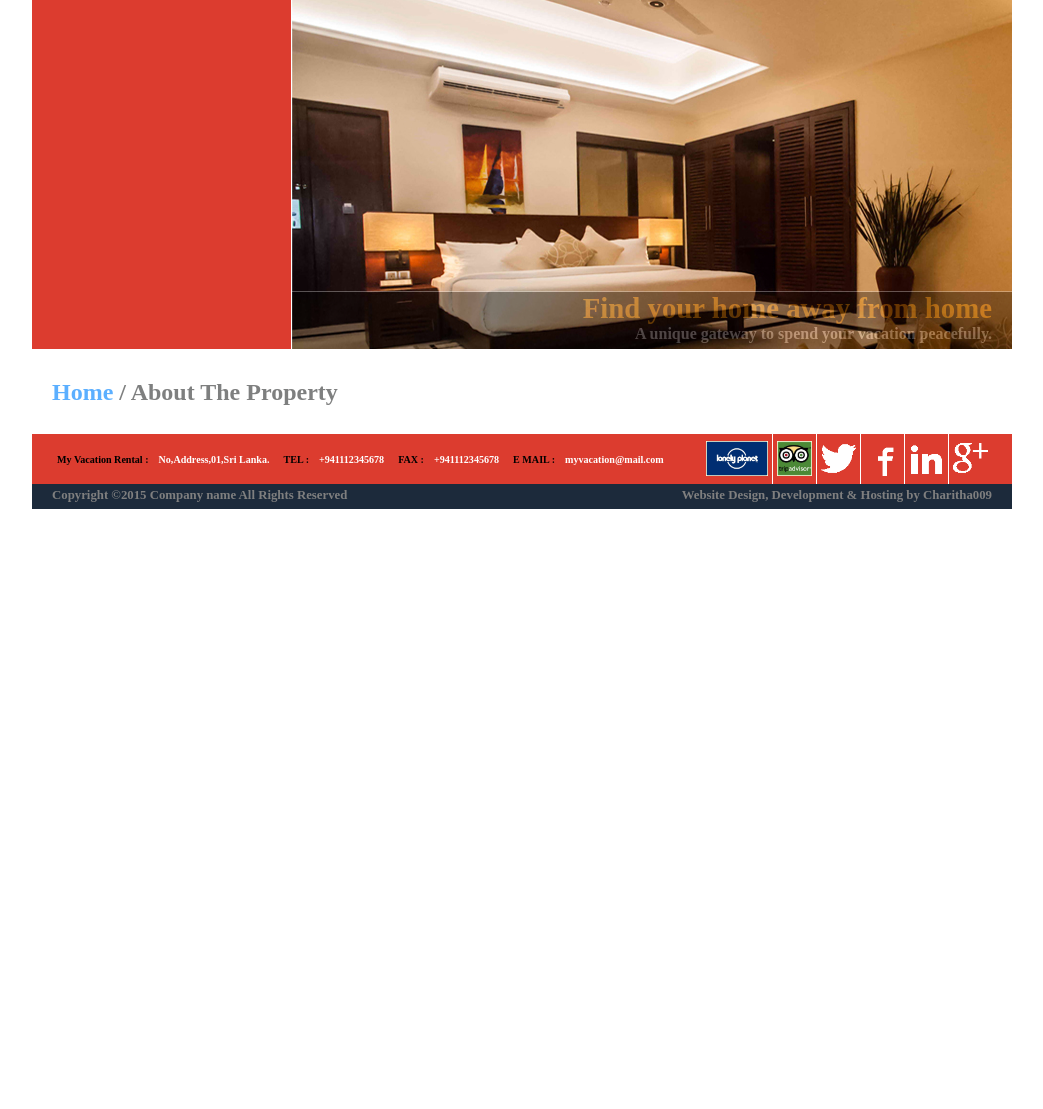
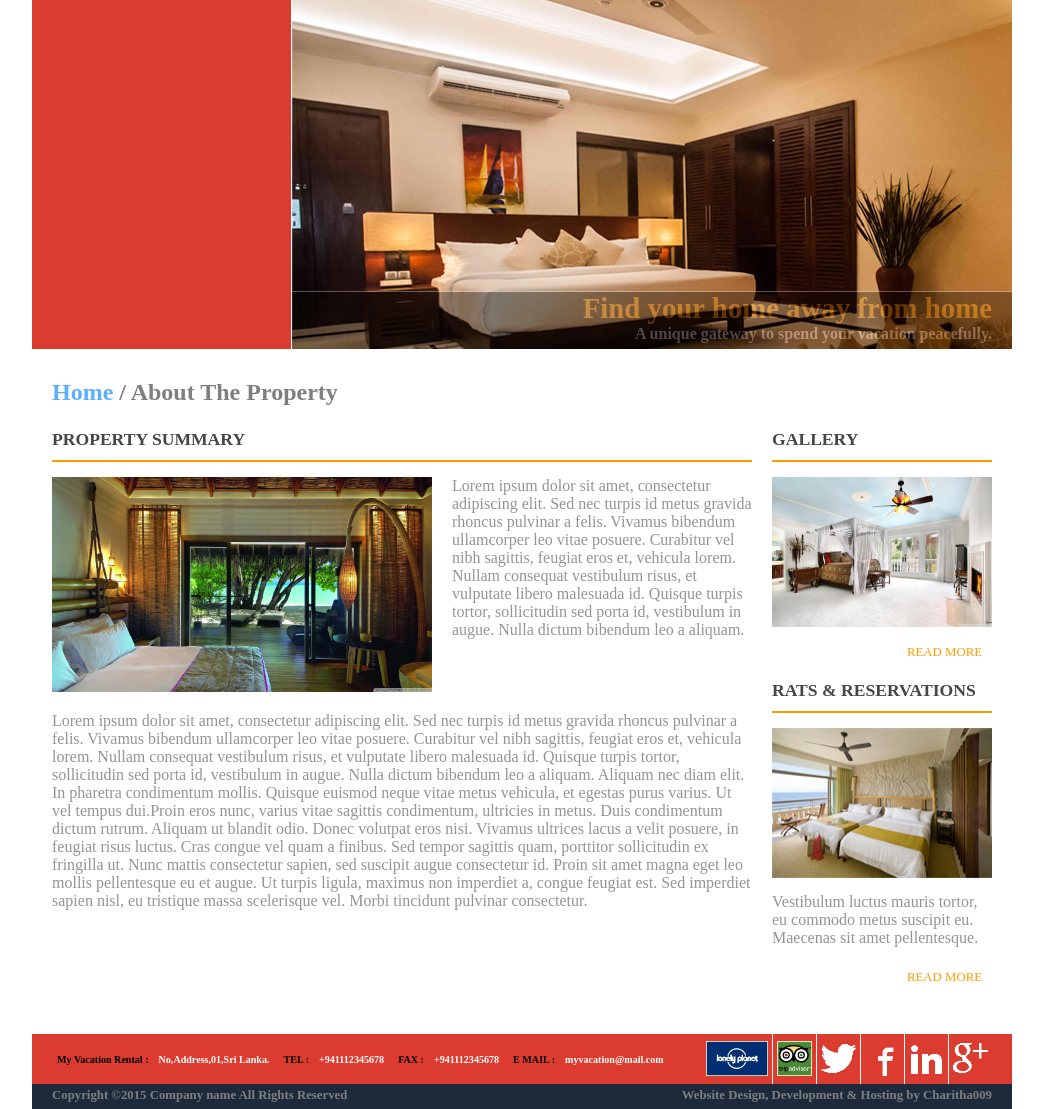
Before and after one commit to charitha09/CPWD-Final-Project, a PHP site: page /about-the-property.php in a window 1280 px wide. Shown: the part 88-1197 px from the top of the page, without its empty margins (118-1161 px from the left). Before the commit the page ends 597 px from the top, so only its background shows below. Run offline with PHP 8.4, Linux system fonts and the light colour scheme; data that the repository does not hold is empty.

Commit message:
About The Property Complete

```diff
--- a/about-the-property.php
+++ b/about-the-property.php
@@ -6,7 +6,49 @@
     include 'includes/cover.php';
 
     include 'includes/parth.php';
-
+?>
+<div class="margin-set">
+    <div id="left-bucket">
+        <div id="left-bucket-details">
+            <h2>PROPERTY SUMMARY</h2>
+            <div id="left-bucket-details-left">
+                <img src="images/About/about-image.jpg" alt="About image">
+            </div>
+            <div id="left-bucket-details-right">
+                <p>Lorem ipsum dolor sit amet, consectetur adipiscing elit. Sed nec turpis id metus gravida rhoncus pulvinar a felis. Vivamus bibendum ullamcorper leo vitae posuere. Curabitur vel nibh sagittis, feugiat eros et, vehicula lorem. Nullam consequat vestibulum risus, et vulputate libero malesuada id. Quisque turpis tortor, sollicitudin sed porta id, vestibulum in augue. Nulla dictum bibendum leo a aliquam.</p>
+            </div>
+        </div>
+        <div id="left-bucket-discription">
+            <p>Lorem ipsum dolor sit amet, consectetur adipiscing elit. Sed nec turpis id metus gravida rhoncus pulvinar a felis. Vivamus bibendum ullamcorper leo vitae posuere. Curabitur vel nibh sagittis, feugiat eros et, vehicula lorem. Nullam consequat vestibulum risus, et vulputate libero malesuada id. Quisque turpis tortor, sollicitudin sed porta id, vestibulum in augue. Nulla dictum bibendum leo a aliquam. Aliquam nec diam elit. In pharetra condimentum mollis. Quisque euismod neque vitae metus vehicula, et egestas purus varius. Ut vel tempus dui.Proin eros nunc, varius vitae sagittis condimentum, ultricies in metus. Duis condimentum dictum rutrum. Aliquam ut blandit odio. Donec volutpat eros nisi. Vivamus ultrices lacus a velit posuere, in feugiat risus luctus. Cras congue vel quam a finibus. Sed tempor sagittis quam, porttitor sollicitudin ex fringilla ut. Nunc mattis consectetur sapien, sed suscipit augue consectetur id. Proin sit amet magna eget leo mollis pellentesque eu et augue. Ut turpis ligula, maximus non imperdiet a, congue feugiat est. Sed imperdiet sapien nisl, eu tristique massa scelerisque vel. Morbi tincidunt pulvinar consectetur.</p>
+        </div>
+    </div>
+    <div id="right-bucket">
+        <div class="right-bucket-sub">
+            <h2>GALLERY</h2>
+            <div class="right-sub-image cycle-slideshow" data-cycle-speed="2000" data-cycle-manual-speed="5000">
+                <img src="images/gallary/img-gallery-1.jpg" alt="slide-1" class="slide-show-images">
+                <img src="images/gallary/img-gallery-2.jpg" alt="slide-2" class="slide-show-images">
+                <img src="images/gallary/img-gallery-3.jpg" alt="slide-3" class="slide-show-images">
+                <img src="images/gallary/img-gallery-4.jpg" alt="slide-4" class="slide-show-images">
+                <img src="images/gallary/img-gallery-5.jpg" alt="slide-5" class="slide-show-images">
+                <img src="images/gallary/img-gallery-6.jpg" alt="slide-6" class="slide-show-images">
+                <img src="images/gallary/img-gallery-7.jpg" alt="slide-7" class="slide-show-images">
+                <img src="images/gallary/img-gallery-8.jpg" alt="slide-8" class="slide-show-images">
+                <img src="images/gallary/img-gallery-9.jpg" alt="slide-9" class="slide-show-images">
+            </div>
+            <a href="gallery.php">READ MORE</a>
+        </div>
+        <div class="right-bucket-sub">
+            <h2>RATS & RESERVATIONS</h2>
+            <div class="right-sub-image">
+                <img src="images/rates/rates-cover.jpg" alt="ratescover" class="slide-show-images">
+            </div>
+            <p>Vestibulum luctus mauris tortor, eu commodo metus suscipit eu. Maecenas sit amet pellentesque.</p>
+            <a href="rates-&-reservations.php">READ MORE</a>
+        </div>
+    </div>
+</div>
+<?php
     include 'includes/footer.php';
 
     include 'includes/endtag.php';
--- a/includes/config.php
+++ b/includes/config.php
@@ -21,7 +21,24 @@ $mysqli = mysqli_connect(SERVER, USNAME, PASSWD, DBNAME);
 
 
 /*Printing HTML headder to document*/
-if( $title == "Location"){
+if ( $title == "My Vaction Rental"){
+$htmlheader .= <<<HTH
+<!DOCTYPE html>
+<html>
+<head>
+    <title>$title</title>
+    <meta charset="utf-8">
+    <link rel="stylesheet" type="text/css" href="style/common-stylesheet.css">
+    <link rel="stylesheet" type="text/css" href="$cssfile">
+</head>
+<body>
+    <script type="text/javascript" src="js/jquery-1.12.0.min.js"></script>
+    <script type="text/javascript" src="js/jquery.cycle2.min.js"></script>
+    <script type="text/javascript" src="$jsfile"></script>
+    <div id="main-container">
+HTH;
+}
+elseif ( $title == "Location"){
 $htmlheader .= <<<HTH
 <!DOCTYPE html>
 <html>
@@ -38,8 +55,6 @@ $htmlheader .= <<<HTH
     <script type="text/javascript" src="$jsfile"></script>
     <div id="main-container">
 HTH;
-
-echo $htmlheader;
 }else{
 $htmlheader .= <<<HTH
 <!DOCTYPE html>
@@ -55,10 +70,8 @@ $htmlheader .= <<<HTH
     <script type="text/javascript" src="$jsfile"></script>
     <div id="main-container">
 HTH;
-
+}
 echo $htmlheader;
-}
-
 
 /*Making navi-items Array to store navi items*/
 $sql = "SELECT item FROM navi_items";
--- a/index.php
+++ b/index.php
@@ -50,7 +50,7 @@
                 </div>
             </div>
 
-            <a href="about-the-property.php">READ MORE</a>
+            <a href="index.php">READ MORE</a>
         </div>
     </div>
 </div>
--- a/style/about-the-property-stylesheet.css
+++ b/style/about-the-property-stylesheet.css
@@ -0,0 +1,43 @@
+#left-bucket-details-left {
+    float: left;
+    height: 215px;
+    width: 380px;
+}
+
+#left-bucket-details-right {
+    float: right;
+    height: 215px;
+    overflow-y: auto;
+    width: 300px;
+}
+
+#left-bucket-details-left img {
+    height: 100%;
+    width: 100%;
+}
+
+#left-bucket-discription {
+    max-height: 400px;
+    position: relative;
+    top: 20px;
+    overflow-y: auto;
+    width: 700px;
+}
+
+@media (max-width: 980px) {
+    #right-bucket{
+        height: 375px;
+        width: auto;
+    }
+    .right-bucket-sub {
+        display: inline-table;
+        margin-right: 100px;
+        width: 210px;
+    }
+    .right-bucket-sub a{
+        font-size: 0.7em;
+    }
+    #right-bucket div:last-child{
+        margin-right: 100px;
+    }
+}
```
Also changed, not shown: images/About/about-image.jpg (added).
